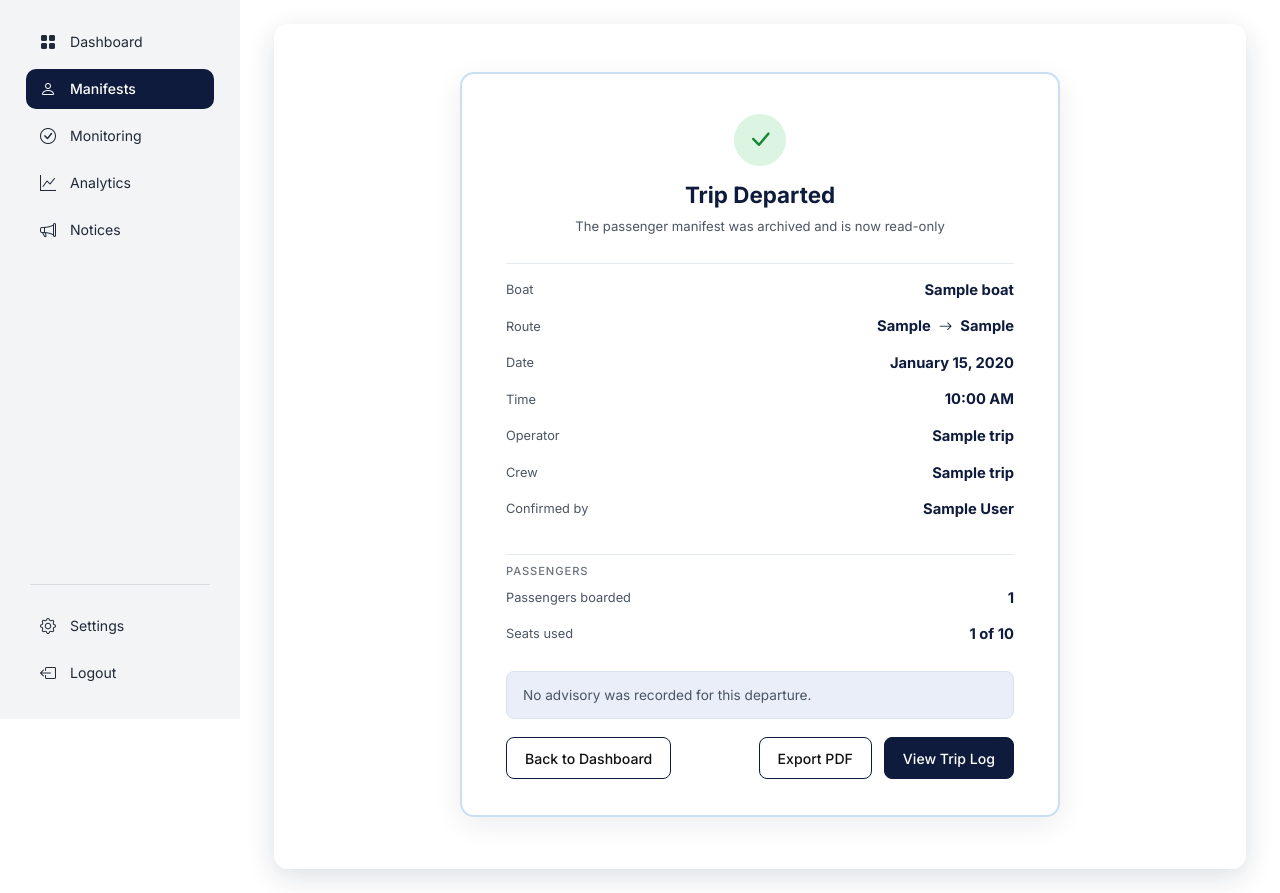
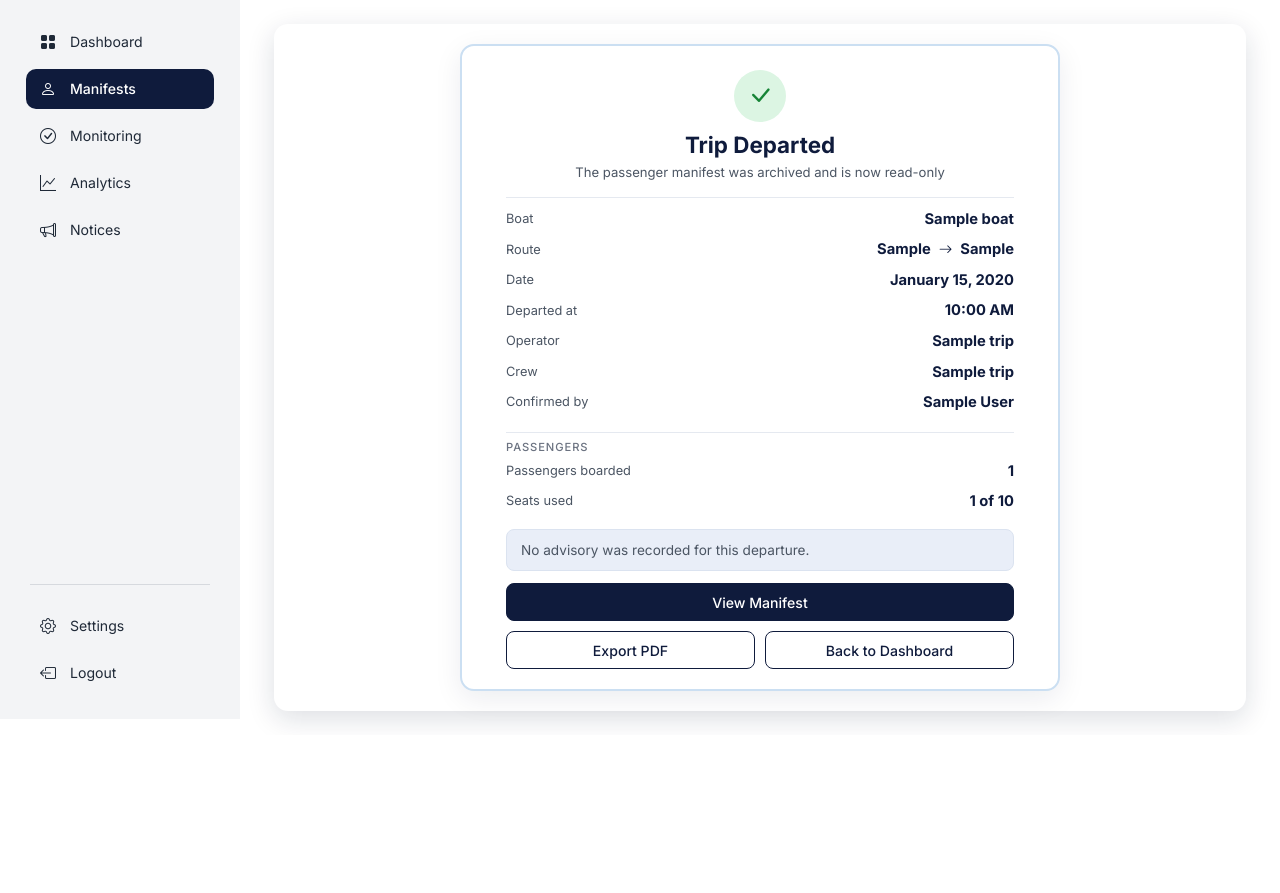
Before and after one commit to leonifeldeguzman/wavetech, a Flask app: page /manifests/1/departure-success in a window 1280 px wide. Shown: the part 81-974 px from the top of the page. After the commit the page ends 805 px from the top, so only its background shows below. Run offline with Flask 3, Linux system fonts and the light colour scheme; the visitor is signed in with stand-in values (Sample User, id 1); tables that the repository leaves empty hold one stand-in row (values such as "Sample post").

Commit message:
enhanced departure success page with new layout and button hover effects

```diff
--- a/app/static/css/departure-success.css
+++ b/app/static/css/departure-success.css
@@ -7,7 +7,7 @@
     max-width: 1400px;
 
     margin: 0 auto;
-    padding: 48px 50px 52px;
+    padding: 20px 50px 20px;
 
     border: 0;
     border-radius: 14px;
@@ -27,7 +27,7 @@
     max-width: 100%;
 
     margin: 0 auto;
-    padding: 40px 44px 36px;
+    padding: 24px 44px 20px;
 
     border: 2px solid #cbdff2;
     border-radius: 14px;
@@ -59,7 +59,7 @@
     align-items: center;
     justify-content: center;
 
-    margin-bottom: 16px;
+    margin-bottom: 10px;
 
     border-radius: 50%;
 
@@ -76,7 +76,7 @@
 
 
 .departure-success-title {
-    margin: 0 0 8px;
+    margin: 0 0 4px;
 
     color: #0f1b3c;
 
@@ -103,14 +103,14 @@
 .departure-divider {
     width: 100%;
 
-    margin: 26px 0 8px;
+    margin: 14px 0 6px;
 
     border-top: 1px solid #e5e9f0;
 }
 
 
 .departure-divider-top {
-    margin: 26px 0 8px;
+    margin: 14px 0 6px;
 }
 
 
@@ -143,7 +143,7 @@
     gap: 20px;
 
     min-width: 0;
-    padding: 8px 0;
+    padding: 5px 0;
 
     font-size: 0.88rem;
     line-height: 1.4;
@@ -187,8 +187,8 @@
    ========================================================= */
 
 .departure-conditions {
-    margin-top: 18px;
-    padding: 13px 16px;
+    margin-top: 12px;
+    padding: 10px 14px;
 
     border: 1px solid #dbe3f0;
     border-radius: 8px;
@@ -236,31 +236,29 @@
 
 .departure-actions {
     display: flex;
-    align-items: center;
-    justify-content: space-between;
-    gap: 12px;
+    flex-direction: column;
+    gap: 10px;
+    margin-top: 12px;
+}
 
-    margin-top: 18px;
+.departure-actions-secondary {
+    display: grid;
+    grid-template-columns: 1fr 1fr;
+    gap: 10px;
 }
 
 
-.departure-actions-right {
-    display: flex;
-    align-items: center;
-    gap: 12px;
-}
-
-
+/* Shared button styles */
 .departure-back-btn,
 .departure-pdf-btn,
 .departure-log-btn {
-    height: 42px;
+    height: 38px;
+    width: 100%;
+    padding: 0 18px;
 
     display: inline-flex;
     align-items: center;
     justify-content: center;
-
-    padding: 0 18px;
 
     border-radius: 8px;
 
@@ -271,31 +269,35 @@
     white-space: nowrap;
 
     transition:
-        background-color 0.18s ease,
-        border-color 0.18s ease,
-        box-shadow 0.18s ease,
-        transform 0.18s ease;
+        background-color 0.2s ease,
+        color 0.2s ease,
+        border-color 0.2s ease,
+        box-shadow 0.2s ease,
+        transform 0.2s ease;
 }
 
 
+/* Outlined buttons (Export PDF, Back to Dashboard) */
 .departure-back-btn,
 .departure-pdf-btn {
     border: 1px solid #0f1b3c;
 
     background-color: #ffffff;
-    color: #111111;
+    color: #0f1b3c;
+}
+
+.departure-back-btn:hover,
+.departure-pdf-btn:hover {
+    background-color: #0f1b3c;
+    border-color: #0f1b3c;
+    color: #ffffff;
+
+    box-shadow: 0 6px 16px rgba(15, 27, 60, 0.18);
+    transform: translateY(-2px);
 }
 
 
-.departure-back-btn:hover,
-.departure-pdf-btn:hover {
-    background-color: #f5f7fb;
-    color: #111111;
-
-    transform: translateY(-1px);
-}
-
-
+/* Primary button (View Manifest) */
 .departure-log-btn {
     border: 1px solid #0f1b3c;
 
--- a/app/templates/manifests/departure_success.html
+++ b/app/templates/manifests/departure_success.html
@@ -64,7 +64,7 @@
             </div>
 
             <div class="departure-info-row">
-                <span class="departure-info-label">Time</span>
+                <span class="departure-info-label">Departed at</span>
                 <span class="departure-info-value">
                     {{ trip.departed_at.strftime('%I:%M %p') }}
                 </span>
@@ -131,14 +131,13 @@
         <div class="departure-actions">
 
             <a
-                href="{{ url_for('dashboard.index') }}"
-                class="departure-back-btn"
+                href="{{ url_for('manifests.trip_detail', trip_id=trip.id) }}"
+                class="departure-log-btn"
             >
-                Back to Dashboard
+                View Manifest
             </a>
 
-            <div class="departure-actions-right">
-
+            <div class="departure-actions-secondary">
                 <a
                     href="{{ url_for('manifests.export_pdf', trip_id=trip.id) }}"
                     class="departure-pdf-btn"
@@ -147,12 +146,11 @@
                 </a>
 
                 <a
-                    href="{{ url_for('manifests.trip_detail', trip_id=trip.id) }}"
-                    class="departure-log-btn"
+                    href="{{ url_for('dashboard.index') }}"
+                    class="departure-back-btn"
                 >
-                    View Trip Log
+                    Back to Dashboard
                 </a>
-
             </div>
 
         </div>
```
Also changed, not shown: other parts of app/static/css/departure-success.css (+32 -6 lines).
